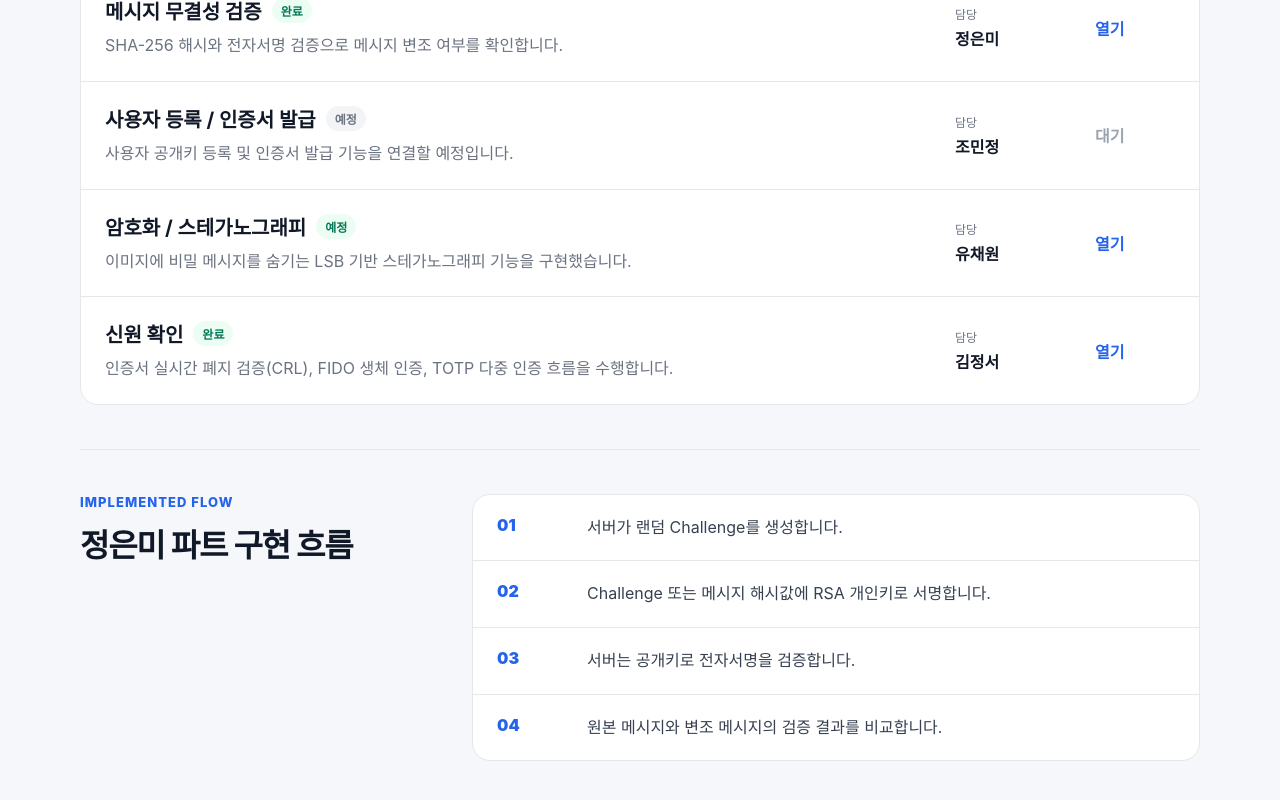
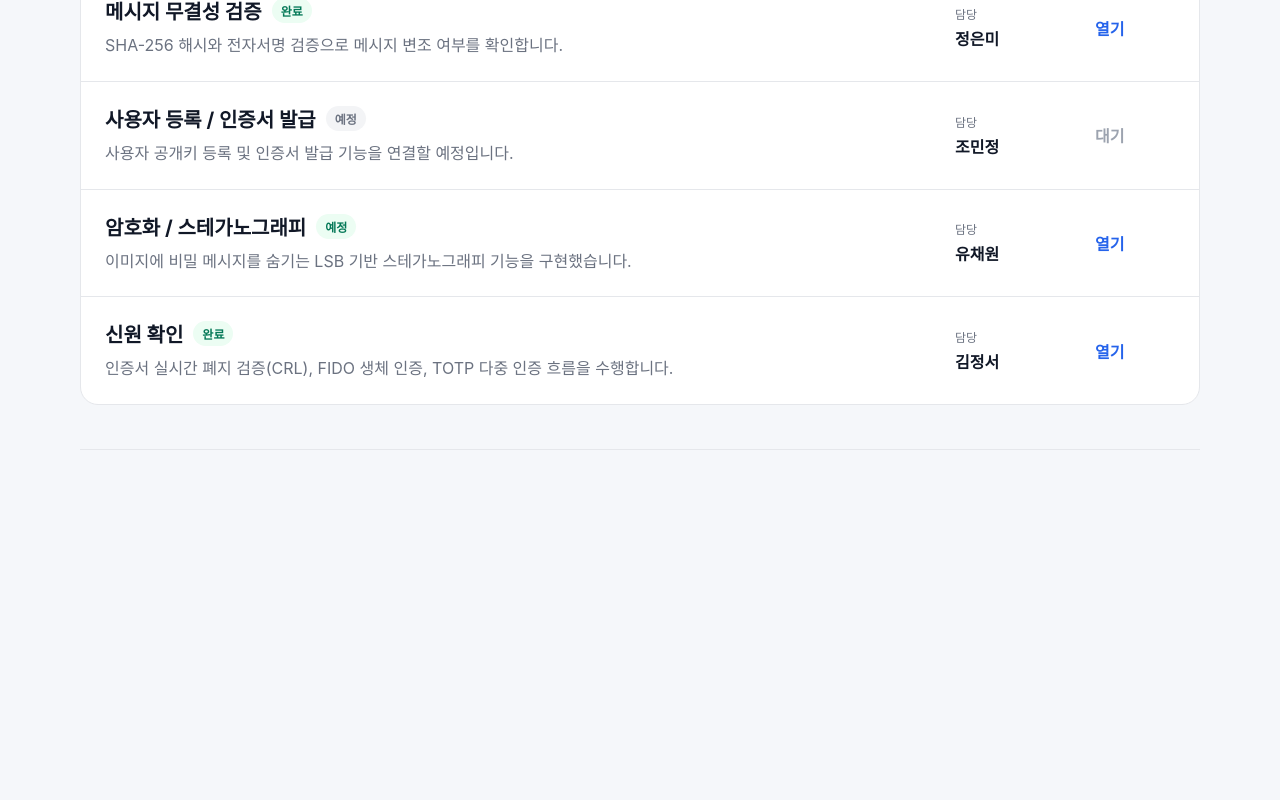
Before and after one commit to pmj2744/Security-Protocol, a Next.js app: page / in a window 1280 px wide. Shown: the part 701-1501 px from the top of the page. After the commit the page ends 1223 px from the top, so only its background shows below. Built offline with nearby package versions, Linux system fonts and the light colour scheme.

Commit message:
UI 수정

```diff
--- a/src/app/page.tsx
+++ b/src/app/page.tsx
@@ -214,58 +214,6 @@ export default function Home() {
 
       </section>
 
-
-
-      <section className="section split">
-
-        <div>
-
-          <p className="eyebrow">Implemented Flow</p>
-
-          <h2>정은미 파트 구현 흐름</h2>
-
-        </div>
-
-
-
-        <div className="flow-stack">
-
-          <div className="flow-line">
-
-            <span>01</span>
-
-            <p>서버가 랜덤 Challenge를 생성합니다.</p>
-
-          </div>
-
-          <div className="flow-line">
-
-            <span>02</span>
-
-            <p>Challenge 또는 메시지 해시값에 RSA 개인키로 서명합니다.</p>
-
-          </div>
-
-          <div className="flow-line">
-
-            <span>03</span>
-
-            <p>서버는 공개키로 전자서명을 검증합니다.</p>
-
-          </div>
-
-          <div className="flow-line">
-
-            <span>04</span>
-
-            <p>원본 메시지와 변조 메시지의 검증 결과를 비교합니다.</p>
-
-          </div>
-
-        </div>
-
-      </section>
-
     </main>
 
   );
```
